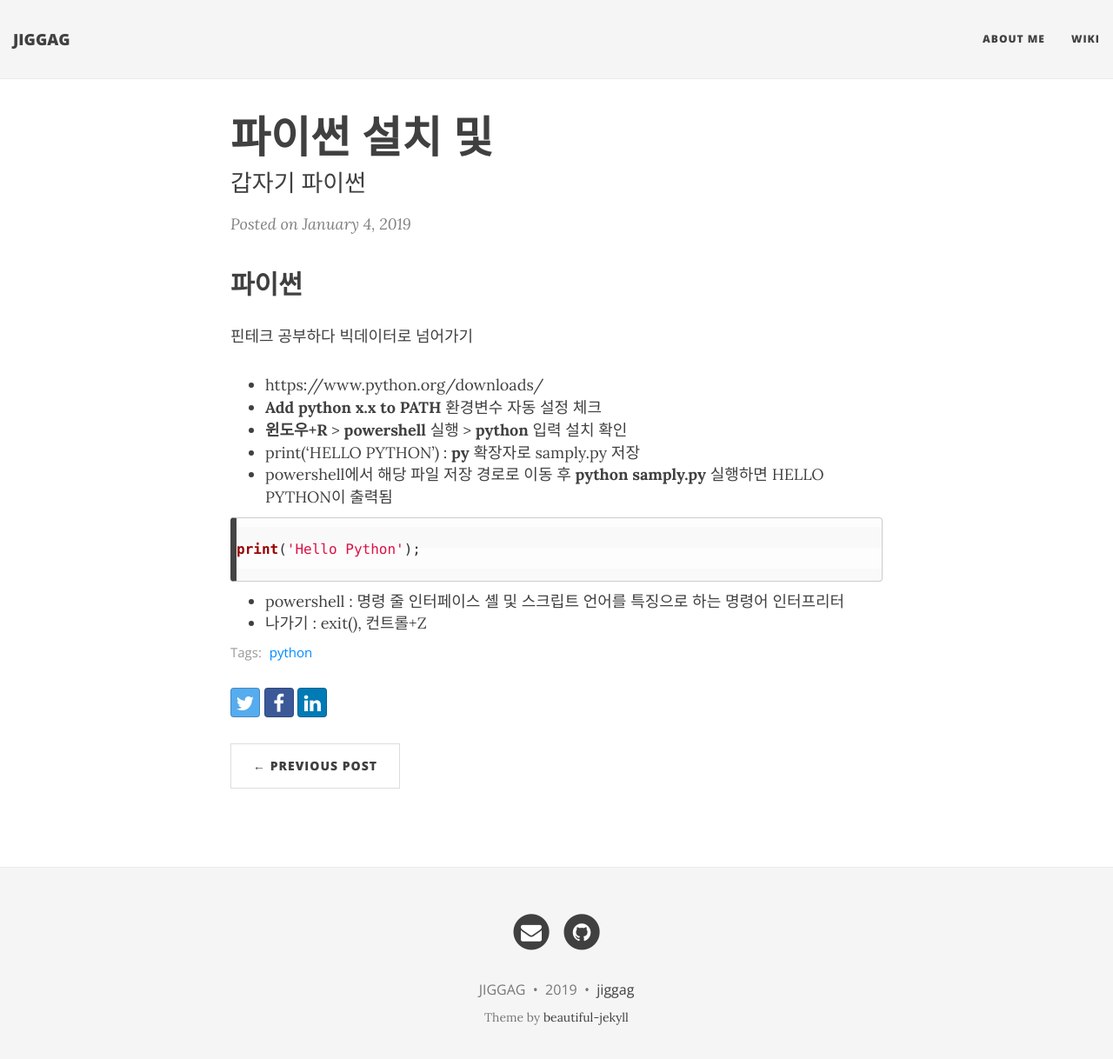
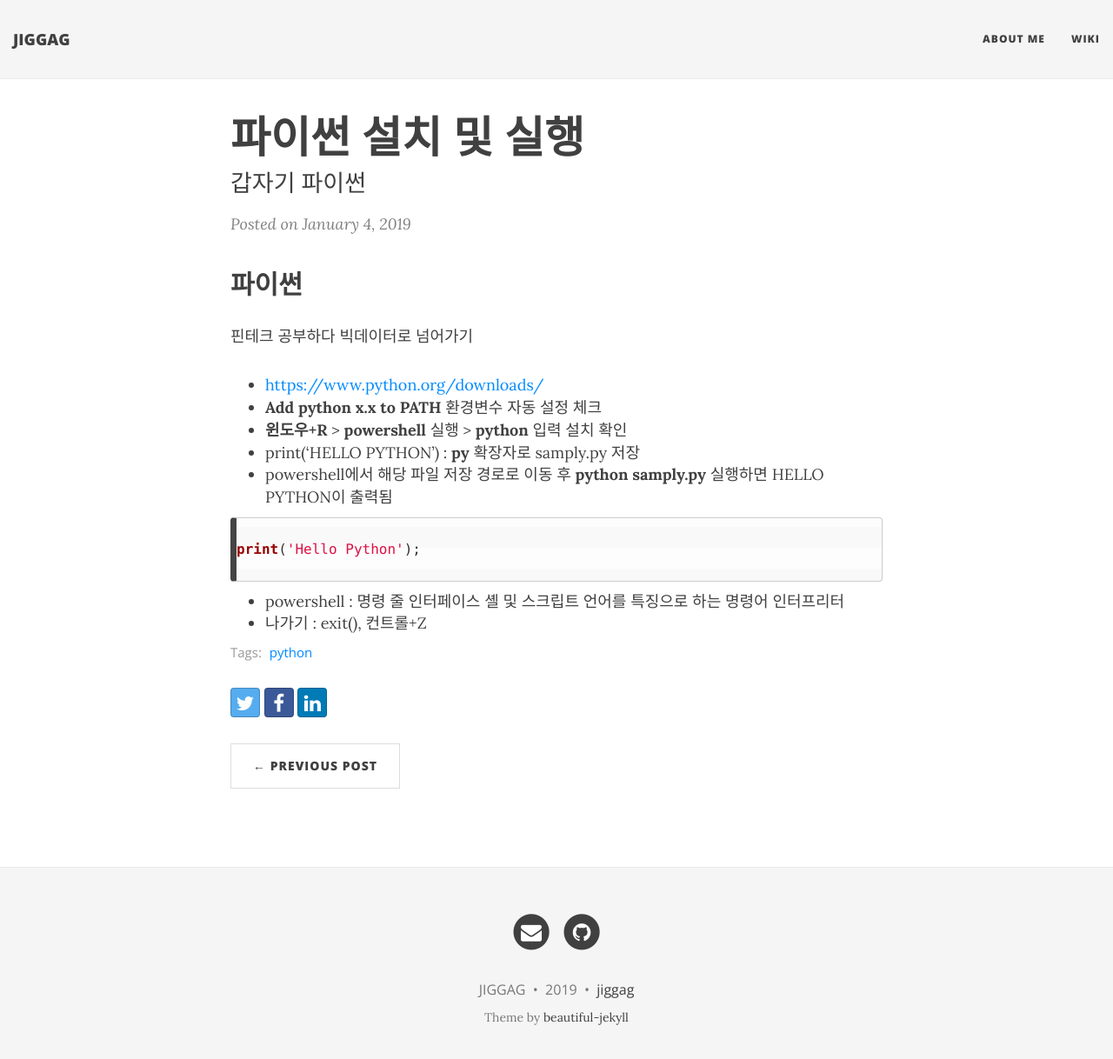
Before and after one commit to jiggag/jiggag.github.io, a Jekyll site: the page built from _posts/2019-01/2019-01-04-python-start.md, in a window 1280 px wide and 1231 px high. Shown: the top 1218 px of the window at 87% size. Built offline with Jekyll 4.4.1, drawn with Linux system fonts in a browser that asks for light colours; nearby versions of some CDN libraries.

Commit message:
Update 2019-01-04-python-start.md

```diff
--- a/_posts/2019-01/2019-01-04-python-start.md
+++ b/_posts/2019-01/2019-01-04-python-start.md
@@ -1,7 +1,7 @@
 ---
 layout : post
 published : true
-title : 파이썬 설치 및
+title : 파이썬 설치 및 실행
 subtitle : 갑자기 파이썬
 tags : [python]
 ---
@@ -10,7 +10,7 @@ tags : [python]
 
 핀테크 공부하다 빅데이터로 넘어가기
 
-- https://www.python.org/downloads/
+- <https://www.python.org/downloads/>
 - **Add python x.x to PATH** 환경변수 자동 설정 체크
 - **윈도우+R** > **powershell** 실행 > **python** 입력 설치 확인
 - print('HELLO PYTHON') : **py** 확장자로 samply.py 저장
```
